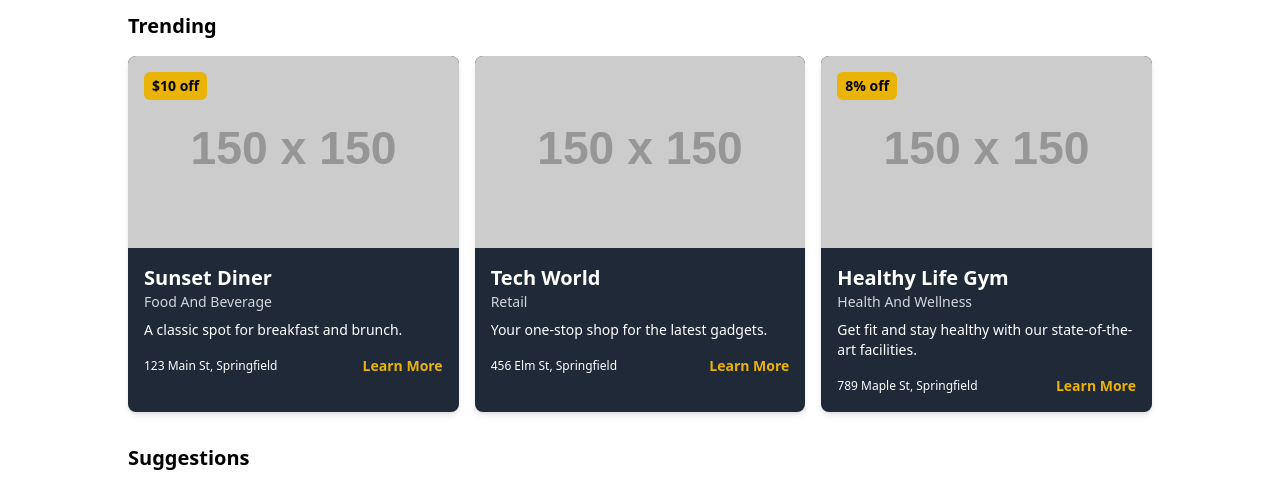
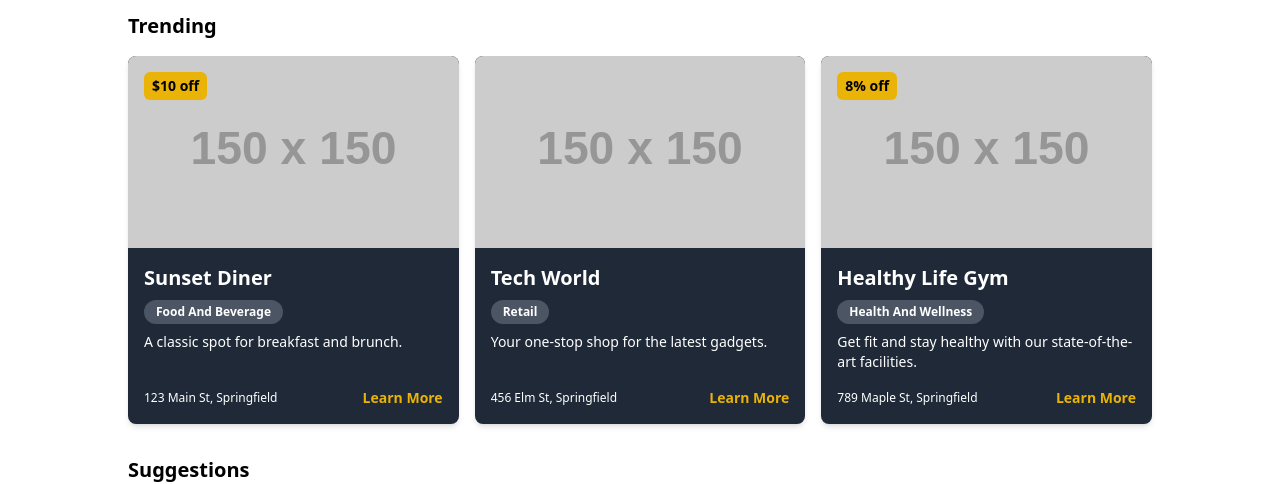
Before and after one commit to alaneng-neu/hackharvard2024, a React (Vite) app in the folder src/frontend/: page /search in a window 1280 px wide. Shown: the part 230-714 px from the top of the page. Built offline with nearby package versions, Linux system fonts and the light colour scheme; no server answers; a web font is replaced by a local one.

Commit message:
adjusted BusinessCards' display of BusinessType into tags, pushed learn more line to the bottom of the card

```diff
--- a/src/frontend/src/components/BusinessCard.tsx
+++ b/src/frontend/src/components/BusinessCard.tsx
@@ -7,20 +7,16 @@ interface BusinessCardProps {
 }
 
 const BusinessCard: React.FC<BusinessCardProps> = ({ business }) => {
-  const formatCategoryName = (categories: string[]) => {
-    return categories
-      .map((category) =>
-        category
-          .toLowerCase()
-          .split("_")
-          .map((word) => word.charAt(0).toUpperCase() + word.slice(1))
-          .join(" ")
-      )
-      .join(", ");
+  const formatCategoryName = (category: string) => {
+    return category
+      .toLowerCase()
+      .split("_")
+      .map((word) => word.charAt(0).toUpperCase() + word.slice(1))
+      .join(" ");
   };
 
   return (
-    <div className="business-card rounded-lg overflow-hidden shadow-md bg-gray-800 text-white">
+    <div className="business-card rounded-lg overflow-hidden shadow-md bg-gray-800 text-white flex flex-col h-full">
       <div className="relative">
         {/* TODO: Replace image placeholder with business image */}
         <img
@@ -34,13 +30,20 @@ const BusinessCard: React.FC<BusinessCardProps> = ({ business }) => {
           </div>
         )}
       </div>
-      <div className="p-4">
+      <div className="p-4 flex flex-col flex-grow">
         <h2 className="text-xl font-bold">{business.name}</h2>
-        <p className="text-sm text-gray-300 mb-2">
-          {formatCategoryName(business.businessTypes)}
-        </p>
+        <div className="flex flex-wrap gap-2 my-2">
+          {business.businessTypes.map((type) => (
+            <span
+              key={type}
+              className="bg-gray-600 rounded-full px-3 py-1 text-xs font-semibold"
+            >
+              {formatCategoryName(type)}
+            </span>
+          ))}
+        </div>
         <p className="text-sm mb-4">{business.description}</p>
-        <div className="flex justify-between items-center">
+        <div className="flex justify-between items-center mt-auto">
           <span className="text-xs">{business.location.address}</span>
           <button className="text-sm font-semibold text-yellow-500">
             Learn More
```
